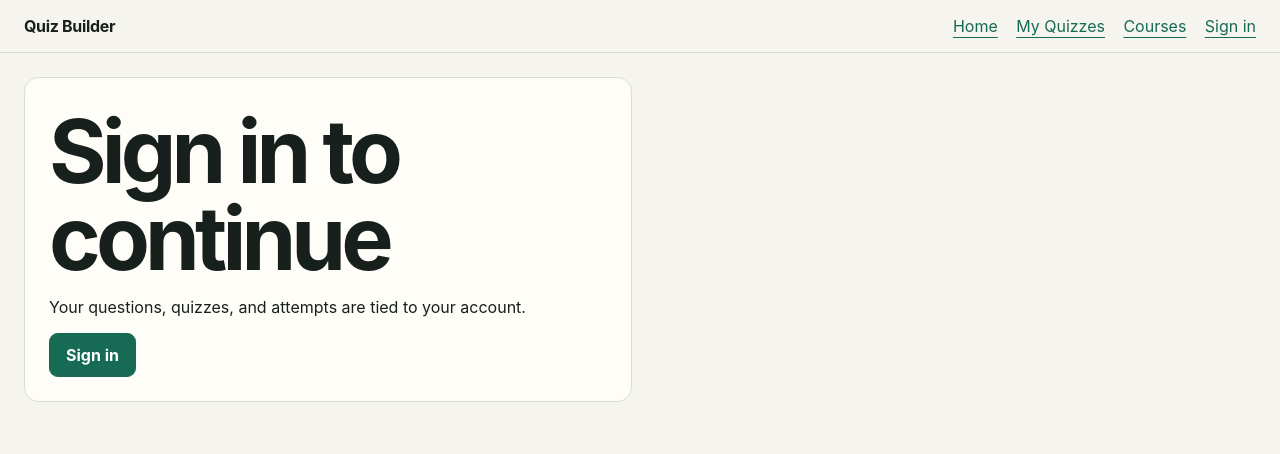
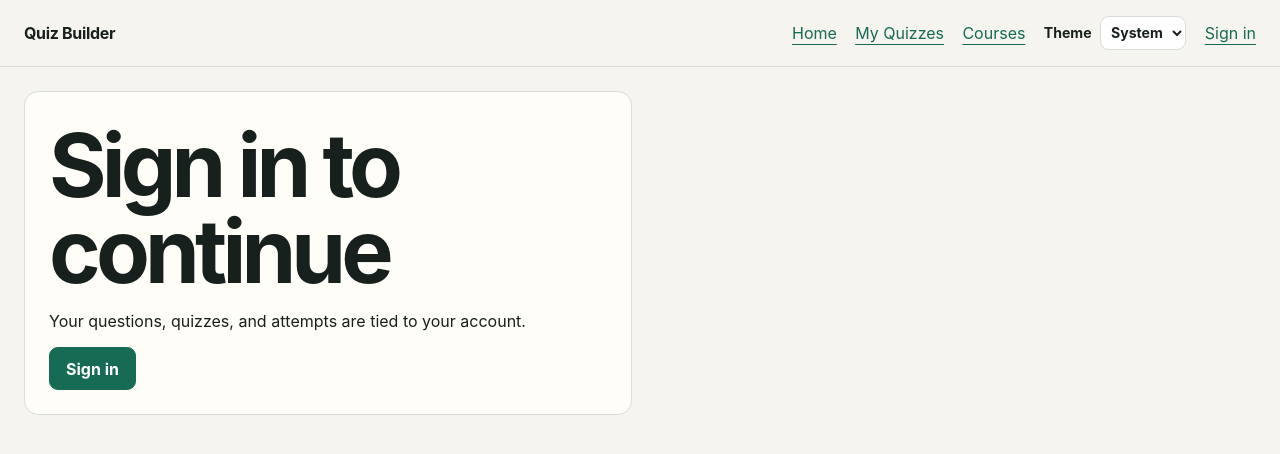
Before and after one commit to crennie/quiz-builder, a React (Vite) app in the folder frontend/: page /quizzes in a window 1280 px wide. Shown: the top 454 px of the page. Built offline with nearby package versions, Linux system fonts and the light colour scheme; no server answers.

Commit message:
Add theme selection and move quiz filters to the right

```diff
--- a/frontend/src/app/layout.tsx
+++ b/frontend/src/app/layout.tsx
@@ -3,6 +3,7 @@ import { useQueryClient } from "@tanstack/react-query";
 
 import { useAuth } from "../auth/auth-state";
 import { supabase } from "../auth/client";
+import { ThemeToggle } from "./theme-toggle";
 
 export function AppLayout() {
     const { session } = useAuth();
@@ -20,6 +21,7 @@ export function AppLayout() {
                     <Link to="/">Home</Link>
                     <Link to="/quizzes">My Quizzes</Link>
                     <Link to="/courses">Courses</Link>
+                    <ThemeToggle />
                     {session ? (
                         <button
                             className="text-button"
--- /dev/null
+++ b/frontend/src/app/theme-toggle.tsx
@@ -0,0 +1,25 @@
+import { useState } from "react";
+
+import { readTheme, saveTheme, type Theme } from "./theme";
+
+export function ThemeToggle() {
+    const [theme, setTheme] = useState(readTheme);
+
+    return (
+        <label className="theme-control">
+            Theme
+            <select
+                value={theme}
+                onChange={(event) => {
+                    const next = event.target.value as Theme;
+                    saveTheme(next);
+                    setTheme(next);
+                }}
+            >
+                <option value="system">System</option>
+                <option value="light">Light</option>
+                <option value="dark">Dark</option>
+            </select>
+        </label>
+    );
+}
--- /dev/null
+++ b/frontend/src/app/theme.ts
@@ -0,0 +1,24 @@
+export type Theme = "system" | "light" | "dark";
+
+export function readTheme(): Theme {
+    try {
+        const stored = localStorage.getItem("quiz-builder-theme");
+        if (stored === "light" || stored === "dark") return stored;
+    } catch {
+        // Browser preferences still work when storage is unavailable.
+    }
+    return "system";
+}
+
+export function applyTheme(theme: Theme) {
+    document.documentElement.dataset.theme = theme;
+}
+
+export function saveTheme(theme: Theme) {
+    applyTheme(theme);
+    try {
+        localStorage.setItem("quiz-builder-theme", theme);
+    } catch {
+        // Keep the selected theme for this visit when storage is unavailable.
+    }
+}
--- a/frontend/src/main.tsx
+++ b/frontend/src/main.tsx
@@ -6,10 +6,12 @@ import { RouterProvider } from "@tanstack/react-router";
 import { AppErrorBoundary } from "./app/app-error-boundary";
 import { createQueryClient } from "./app/query-client";
 import { router } from "./app/router";
+import { applyTheme, readTheme } from "./app/theme";
 import { AuthProvider } from "./auth/auth-context";
 import "./styles.css";
 
 const rootElement = document.getElementById("root");
+applyTheme(readTheme());
 
 if (!rootElement) throw new Error("Application root element was not found.");
 
--- a/frontend/src/pages/my-quizzes-page.module.css
+++ b/frontend/src/pages/my-quizzes-page.module.css
@@ -1,11 +1,13 @@
 .layout {
     display: grid;
-    grid-template-columns: 15rem minmax(0, 1fr);
+    grid-template-columns: minmax(0, 1fr) 15rem;
+    grid-template-areas: "results filters";
     gap: 1.5rem;
     align-items: start;
 }
 
 .filters {
+    grid-area: filters;
     position: sticky;
     top: 1.5rem;
     max-height: calc(100dvh - 3rem);
@@ -21,6 +23,7 @@
 }
 
 .results {
+    grid-area: results;
     min-width: 0;
 }
 
@@ -76,6 +79,7 @@
 @media (max-width: 56rem) {
     .layout {
         grid-template-columns: 1fr;
+        grid-template-areas: "filters" "results";
     }
     .filters {
         position: static;
--- a/frontend/src/pages/quiz-detail-page.module.css
+++ b/frontend/src/pages/quiz-detail-page.module.css
@@ -36,7 +36,7 @@
 }
 
 .sidebar button[aria-pressed="true"] {
-    background: #e7eee9;
+    background: var(--highlight);
     border-color: var(--accent);
 }
 
@@ -54,7 +54,7 @@
 
 .stats div {
     padding: 1rem;
-    background: #e7eee9;
+    background: var(--highlight);
     border-radius: 0.6rem;
 }
 
--- a/frontend/src/styles.css
+++ b/frontend/src/styles.css
@@ -1,6 +1,6 @@
 :root {
-    color: #18201d;
-    background: #f6f4ee;
+    color: var(--ink);
+    background: light-dark(#f6f4ee, #121a17);
     font-family:
         Inter,
         ui-sans-serif,
@@ -11,11 +11,24 @@
         sans-serif;
     font-synthesis: none;
     text-rendering: optimizeLegibility;
-    --ink: #18201d;
-    --muted: #64706b;
-    --surface: #fffdf8;
-    --accent: #176b55;
-    --border: #d8ddd7;
+    color-scheme: light dark;
+    --ink: light-dark(#18201d, #e5ede8);
+    --muted: light-dark(#64706b, #a8b8af);
+    --surface: light-dark(#fffdf8, #1c2822);
+    --accent: light-dark(#176b55, #85d6b7);
+    --border: light-dark(#d8ddd7, #43564b);
+    --input: light-dark(#ffffff, #15201a);
+    --on-accent: light-dark(#ffffff, #10271e);
+    --highlight: light-dark(#e7eee9, #2a4034);
+    --tag-ink: light-dark(#355647, #c0e5ce);
+}
+
+:root[data-theme="light"] {
+    color-scheme: light;
+}
+
+:root[data-theme="dark"] {
+    color-scheme: dark;
 }
 
 * {
@@ -45,7 +58,7 @@ textarea {
     border: 1px solid var(--border);
     border-radius: 0.55rem;
     padding: 0.7rem 0.8rem;
-    background: white;
+    background: var(--input);
 }
 textarea {
     resize: vertical;
@@ -63,7 +76,7 @@ button,
     border: 1px solid var(--accent);
     border-radius: 0.55rem;
     padding: 0.68rem 1rem;
-    color: white;
+    color: var(--on-accent);
     background: var(--accent);
     text-decoration: none;
     font-weight: 650;
@@ -103,6 +116,8 @@ a:focus-visible {
     display: flex;
     align-items: center;
     justify-content: space-between;
+    flex-wrap: wrap;
+    gap: 1rem;
     max-width: 72rem;
     margin: 0 auto;
     padding: 1.25rem clamp(1.25rem, 4vw, 3rem);
@@ -203,8 +218,8 @@ nav a {
     align-items: center;
     border-radius: 999px;
     padding: 0.25rem 0.65rem;
-    background: #e7eee9;
-    color: #355647;
+    background: var(--highlight);
+    color: var(--tag-ink);
     font-size: 0.78rem;
     font-weight: 700;
     text-transform: capitalize;
@@ -303,7 +318,7 @@ nav a {
     margin-top: 1rem;
 }
 .error-text {
-    color: #a43434;
+    color: light-dark(#a43434, #ffaaaa);
 }
 .sr-only {
     position: absolute;
@@ -371,7 +386,7 @@ h1 {
     padding: 0.7rem 1rem;
     border: 0;
     border-radius: 0.5rem;
-    color: white;
+    color: var(--on-accent);
     background: var(--accent);
     cursor: pointer;
 }
@@ -409,3 +424,14 @@ h1 {
         padding: 1rem;
     }
 }
+
+.theme-control {
+    display: flex;
+    align-items: center;
+    gap: 0.5rem;
+    font-size: 0.88rem;
+}
+.theme-control select {
+    width: auto;
+    padding: 0.4rem;
+}
```
Also changed, not shown: 1 other file (tests, documents, lock files or other folders).
